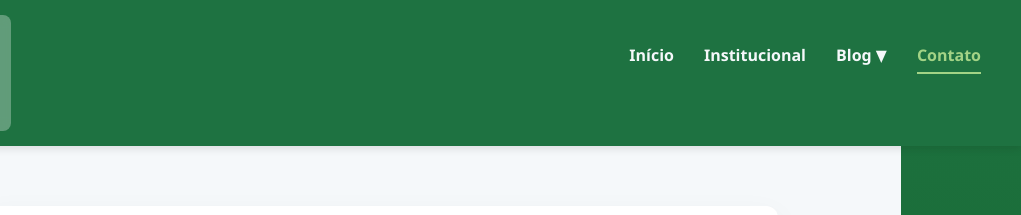
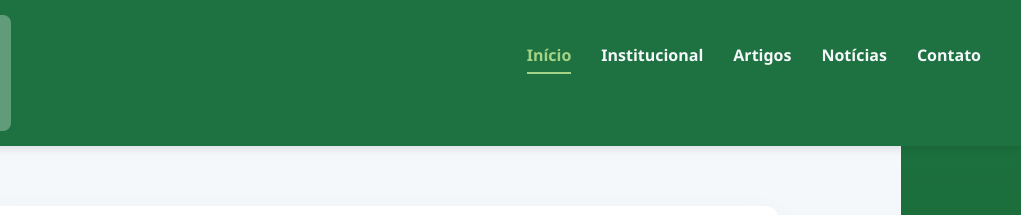
Before and after one commit to AllanSiewes/PEX, a plain HTML site: page contato.html in a window 1280 px wide. Shown: the top 215 px of the page, 259-1280 px from the left. Drawn offline with Linux system fonts and the light colour scheme.

Commit message:
Update contato.html

```diff
--- a/contato.html
+++ b/contato.html
@@ -17,17 +17,12 @@
         <img src="Logo-Asteca-Contabilidade.svg" alt="Asteca Contabilidade Logo" />
       </a>
       <ul class="nav-links">
-        <li><a href="index.html">Início</a></li>
-        <li><a href="institucional.html">Institucional</a></li>
-        <li class="dropdown">
-          <a href="#" aria-haspopup="true" aria-expanded="false">Blog ▼</a>
-          <ul class="dropdown-menu" aria-label="submenu blog">
-            <li><a href="blog.html">Artigos</a></li>
-            <li><a href="noticias.html">Notícias</a></li>
-          </ul>
-        </li>
-        <li><a href="contato.html" class="active" aria-current="page">Contato</a></li>
-      </ul>
+  <li><a href="index.html" class="active" aria-current="page">Início</a></li>
+  <li><a href="institucional.html">Institucional</a></li>
+  <li><a href="blog.html">Artigos</a></li>
+  <li><a href="noticias.html">Notícias</a></li>
+  <li><a href="contato.html">Contato</a></li>
+</ul>
       <button class="menu-toggle" aria-label="Abrir menu" aria-expanded="false">&#9776;</button>
     </nav>
   </header>
```
